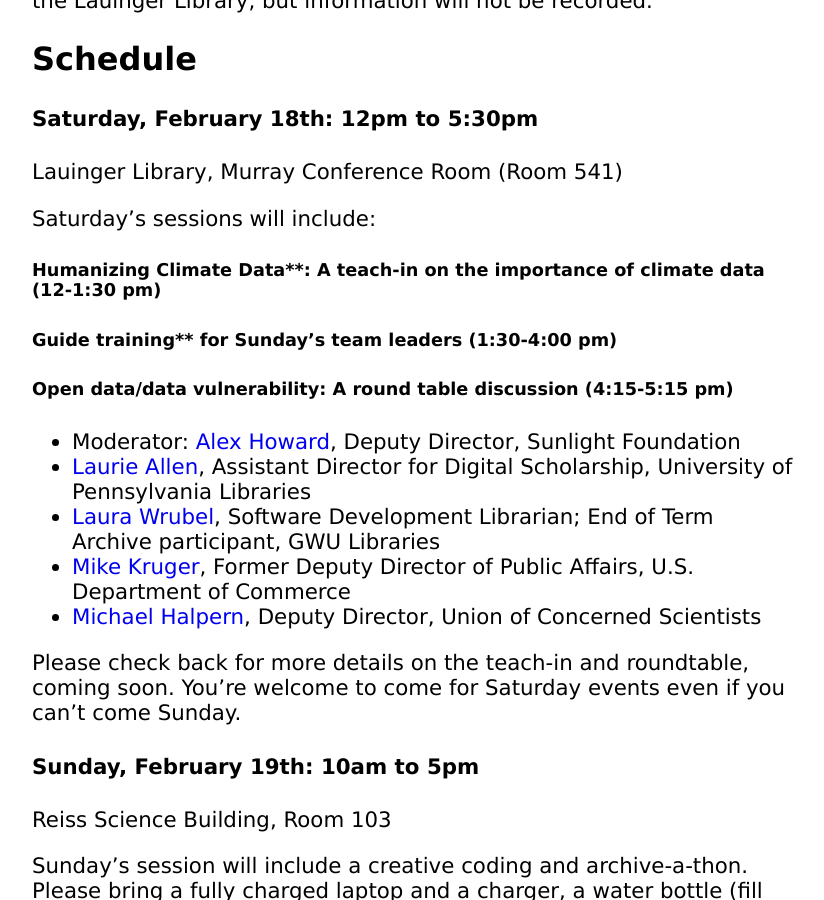
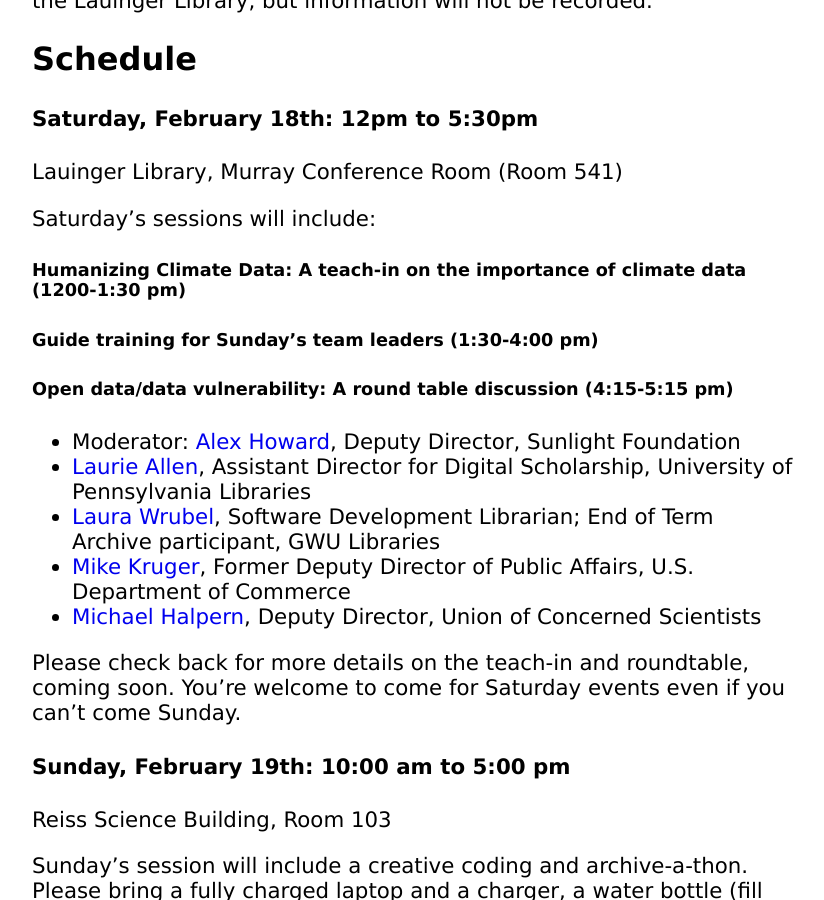
Before and after one commit to datarefuge/datarescue-dc, a Jekyll site: the page built from index.md, in a window 1280 px wide and 900 px high, scrolled down 1689 px. Shown: the whole window, without its empty margins (224-1048 px from the left). Built offline with Jekyll 4.4.1, drawn with Linux system fonts in a browser that asks for light colours.

```diff
--- a/index.md
+++ b/index.md
@@ -38,9 +38,9 @@
 
 Saturday's sessions will include:
 
-##### Humanizing Climate Data**: A teach-in on the importance of climate data (12-1:30 pm)
+##### Humanizing Climate Data: A teach-in on the importance of climate data (1200-1:30 pm)
 
-##### Guide training** for Sunday's team leaders (1:30-4:00 pm)
+##### Guide training for Sunday's team leaders (1:30-4:00 pm)
 
 ##### Open data/data vulnerability: A round table discussion (4:15-5:15 pm)
 
@@ -53,7 +53,7 @@
 
 Please check back for more details on the teach-in and roundtable, coming soon. You're welcome to come for Saturday events even if you can't come Sunday.
 
-#### Sunday, February 19th: 10am to 5pm
+#### Sunday, February 19th: 10:00 am to 5:00 pm
 Reiss Science Building, Room 103
 
 Sunday's session will include a creative coding and archive-a-thon. Please bring a fully charged laptop and a charger, a water bottle (fill stations available), and yourself! A light lunch will be provided courtesy of Johns Hopkins University Sheridan Libraries. You're welcome to come for Sunday events even if you can't come Saturday, stay the whole time or come whenever works for you.
```
